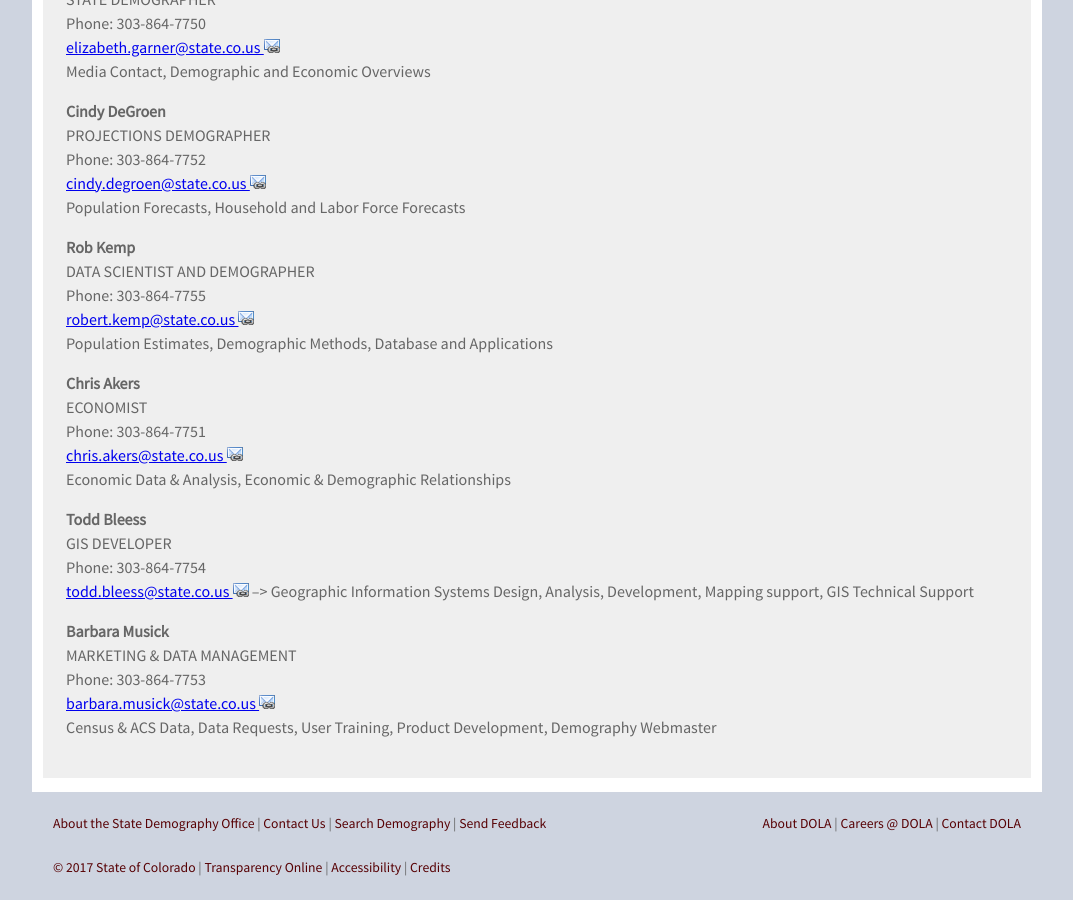
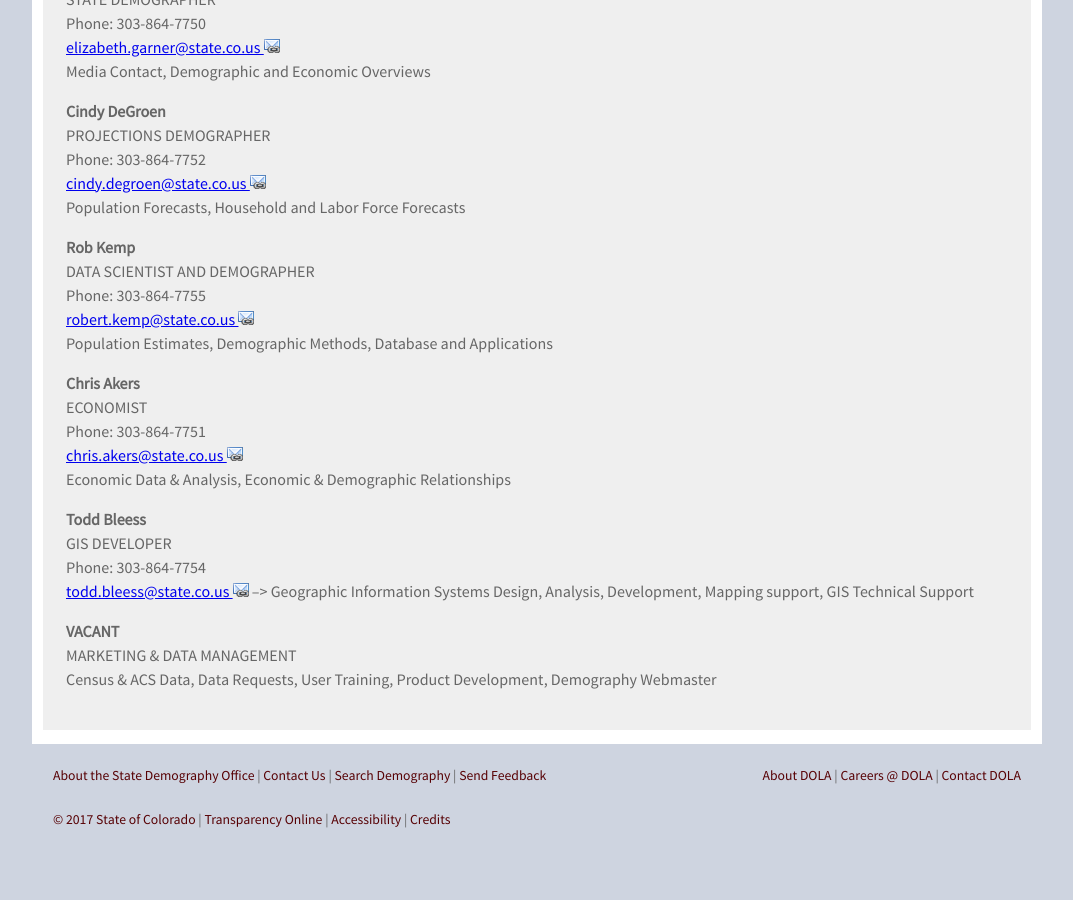
Before and after one commit to TBleess/Website_New, a Jekyll site: the page built from pages/0_Homepage_and_Footer_Links/contact.md, in a window 1280 px wide and 900 px high, scrolled down 779 px. Shown: the whole window, without its empty margins (103-1176 px from the left). Built offline with Jekyll 4.4.1, drawn with Linux system fonts in a browser that asks for light colours; after the commit the page ends 1631 px from its top, so only the background shows below that.

Commit message:
remove Barb

```diff
--- a/pages/0_Homepage_and_Footer_Links/contact.md
+++ b/pages/0_Homepage_and_Footer_Links/contact.md
@@ -47,8 +47,6 @@ Phone: 303-864-7754
 [todd.bleess@state.co.us ![email](/images/email_link.png 'send email')](mailto:todd.bleess@state.co.us)  -->
 Geographic Information Systems Design, Analysis, Development, Mapping support, GIS Technical Support
 
-**Barbara Musick**
+**VACANT**
 MARKETING & DATA MANAGEMENT
-Phone: 303-864-7753
-[barbara.musick@state.co.us ![email](/images/email_link.png 'send email')](mailto:barbara.musick@state.co.us)
 Census & ACS Data, Data Requests, User Training, Product Development, Demography Webmaster
```
